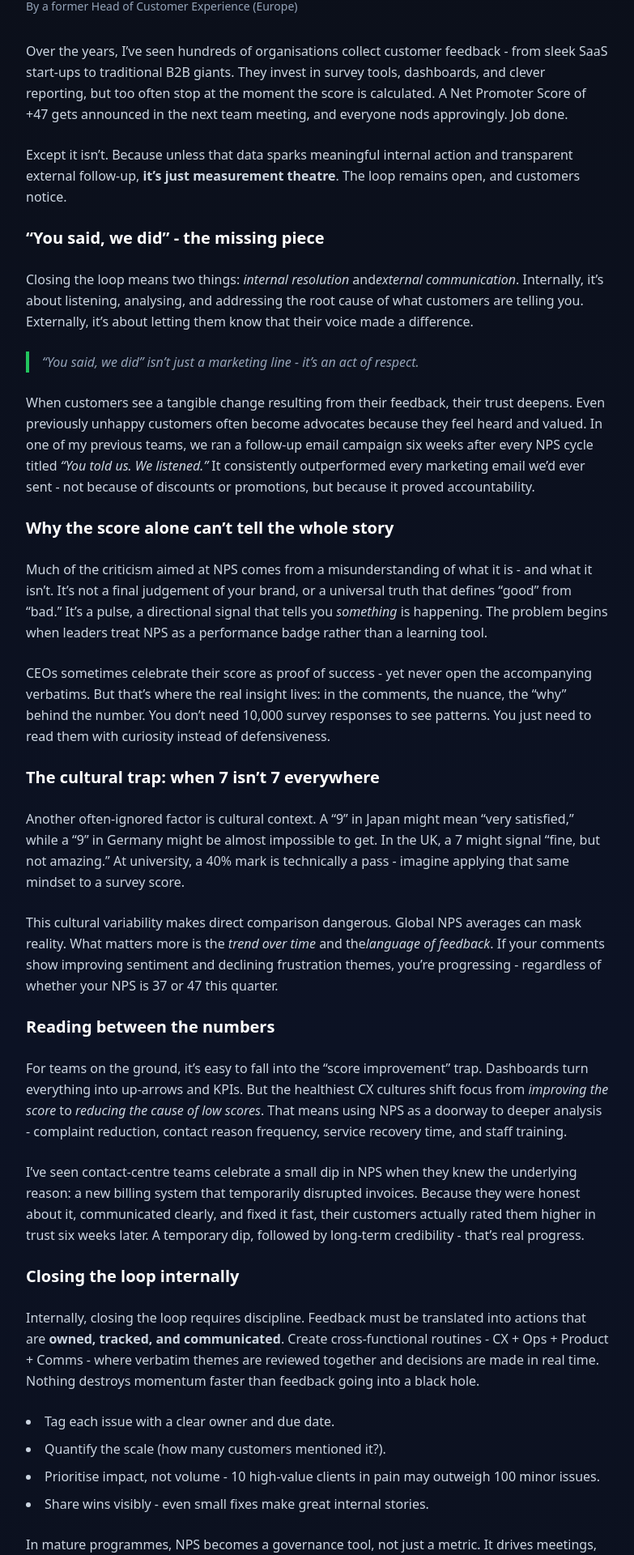
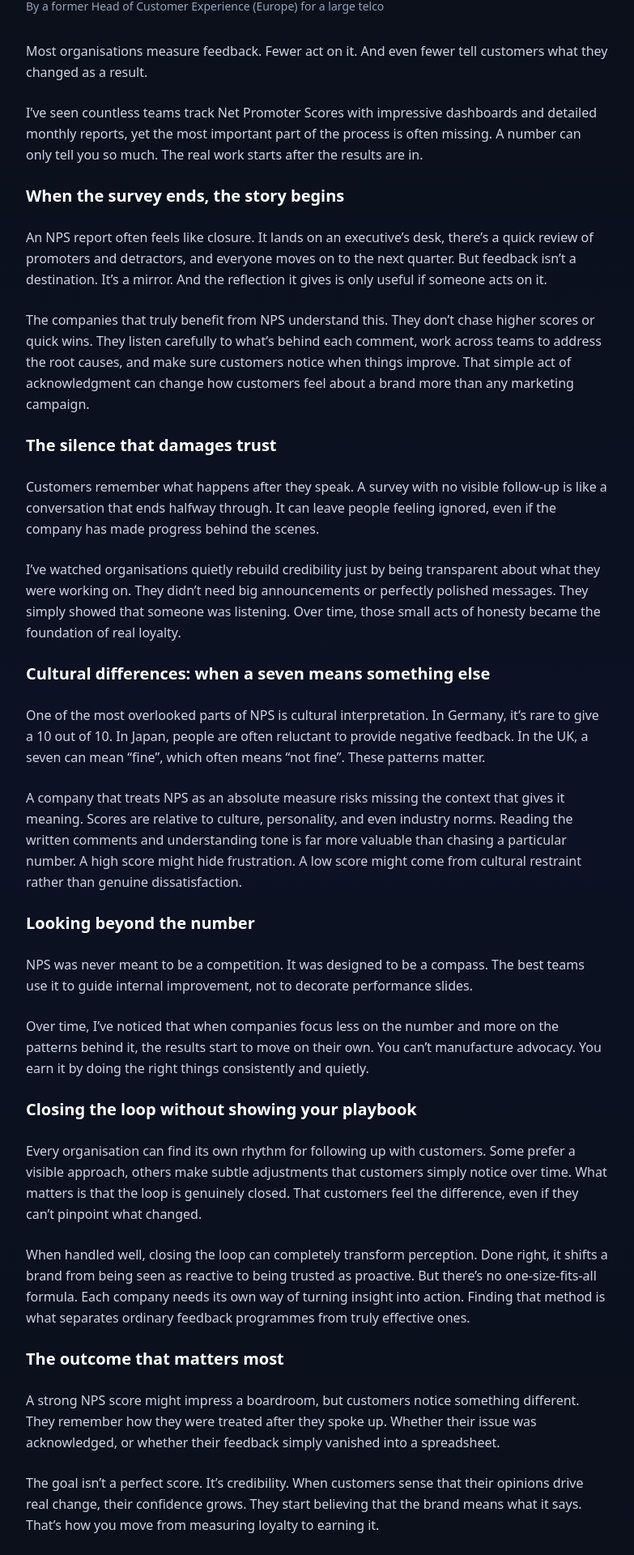
Before and after one commit to CasparRitchie/npsme-site, a React (Vite) app: page /blog/closing-the-loop in a window 1280 px wide. Shown: the part 235-2155 px from the top of the page at 81% size, without its empty margins (248-1031 px from the left). Built offline with nearby package versions, Linux system fonts and the light colour scheme.

Commit message:
updated blog wording

```diff
--- a/src/pages/BlogClosingTheLoop.jsx
+++ b/src/pages/BlogClosingTheLoop.jsx
@@ -9,169 +9,147 @@ export default function BlogClosingTheLoop() {
       <Seo
         path="/blog/closing-the-loop"
         title="Beyond the Score: Why Closing the Loop Builds Trust | NPS Me"
-        description="Why the real value of Net Promoter Score (NPS) lies not in the number itself, but in how you act on feedback - closing the loop internally, fixing issues, and showing customers they’ve been heard."
+        description="Customer feedback isn't valuable until you act on it. Learn why closing the loop, reading beyond the NPS score, and understanding cultural context build lasting customer trust."
       />
 
       <div className="mx-auto max-w-3xl px-6 py-12">
         <p className="text-xs uppercase tracking-widest text-[#22C55E] mb-4">
           Blog • Customer Experience
         </p>
-
         <h1 className="text-3xl md:text-4xl font-semibold text-white leading-tight">
           Beyond the Score: Why Closing the Loop Builds Trust
         </h1>
         <p className="mt-3 text-slate-400 text-sm">
-          By a former Head of Customer Experience (Europe)
+          By a former Head of Customer Experience (Europe) for a large telco
         </p>
 
         <div className="mt-8 space-y-6 text-slate-300 leading-relaxed">
           <p>
-            Over the years, I’ve seen hundreds of organisations collect customer feedback -
-            from sleek SaaS start-ups to traditional B2B giants. They invest in survey tools,
-            dashboards, and clever reporting, but too often stop at the moment the score
-            is calculated. A Net Promoter Score of +47 gets announced in the next team meeting,
-            and everyone nods approvingly. Job done.
+            Most organisations measure feedback. Fewer act on it. And even fewer
+            tell customers what they changed as a result.
           </p>
+
           <p>
-            Except it isn’t. Because unless that data sparks meaningful internal action and
-            transparent external follow-up, <strong>it’s just measurement theatre</strong>.
-            The loop remains open, and customers notice.
+            I’ve seen countless teams track Net Promoter Scores with impressive
+            dashboards and detailed monthly reports, yet the most important part
+            of the process is often missing. A number can only tell you so much.
+            The real work starts after the results are in.
           </p>
 
           <h2 className="text-xl font-semibold text-white mt-10">
-            “You said, we did” - the missing piece
+            When the survey ends, the story begins
           </h2>
           <p>
-            Closing the loop means two things: <em>internal resolution</em> and
-            <em>external communication</em>. Internally, it’s about listening, analysing, and
-            addressing the root cause of what customers are telling you. Externally, it’s
-            about letting them know that their voice made a difference.
+            An NPS report often feels like closure. It lands on an executive’s
+            desk, there’s a quick review of promoters and detractors, and
+            everyone moves on to the next quarter. But feedback isn’t a
+            destination. It’s a mirror. And the reflection it gives is only
+            useful if someone acts on it.
           </p>
-          <blockquote className="border-l-4 border-[#22C55E] pl-4 italic text-slate-400">
-            “You said, we did” isn’t just a marketing line - it’s an act of respect.
-          </blockquote>
+
           <p>
-            When customers see a tangible change resulting from their feedback, their trust
-            deepens. Even previously unhappy customers often become advocates because they
-            feel heard and valued. In one of my previous teams, we ran a follow-up email campaign
-            six weeks after every NPS cycle titled <em>“You told us. We listened.”</em> It
-            consistently outperformed every marketing email we’d ever sent - not because of
-            discounts or promotions, but because it proved accountability.
+            The companies that truly benefit from NPS understand this. They don’t
+            chase higher scores or quick wins. They listen carefully to what’s
+            behind each comment, work across teams to address the root causes,
+            and make sure customers notice when things improve. That simple act
+            of acknowledgment can change how customers feel about a brand more
+            than any marketing campaign.
           </p>
 
           <h2 className="text-xl font-semibold text-white mt-10">
-            Why the score alone can’t tell the whole story
+            The silence that damages trust
           </h2>
           <p>
-            Much of the criticism aimed at NPS comes from a misunderstanding of what it is
-            - and what it isn’t. It’s not a final judgement of your brand, or a universal
-            truth that defines “good” from “bad.” It’s a pulse, a directional signal that
-            tells you <em>something</em> is happening. The problem begins when leaders treat
-            NPS as a performance badge rather than a learning tool.
+            Customers remember what happens after they speak. A survey with no
+            visible follow-up is like a conversation that ends halfway through.
+            It can leave people feeling ignored, even if the company has made
+            progress behind the scenes.
           </p>
+
           <p>
-            CEOs sometimes celebrate their score as proof of success - yet never open the
-            accompanying verbatims. But that’s where the real insight lives: in the comments,
-            the nuance, the “why” behind the number. You don’t need 10,000 survey responses to
-            see patterns. You just need to read them with curiosity instead of defensiveness.
+            I’ve watched organisations quietly rebuild credibility just by being
+            transparent about what they were working on. They didn’t need big
+            announcements or perfectly polished messages. They simply showed
+            that someone was listening. Over time, those small acts of honesty
+            became the foundation of real loyalty.
           </p>
 
           <h2 className="text-xl font-semibold text-white mt-10">
-            The cultural trap: when 7 isn’t 7 everywhere
+            Cultural differences: when a seven means something else
           </h2>
           <p>
-            Another often-ignored factor is cultural context. A “9” in Japan might mean
-            “very satisfied,” while a “9” in Germany might be almost impossible to get.
-            In the UK, a 7 might signal “fine, but not amazing.” At university, a 40% mark
-            is technically a pass - imagine applying that same mindset to a survey score.
+            One of the most overlooked parts of NPS is cultural interpretation.
+            In Germany, it’s rare to give a 10 out of 10. In Japan, people are
+            often reluctant to provide negative feedback. In the UK, a seven can
+            mean “fine”, which often means “not fine”. These patterns matter.
           </p>
+
           <p>
-            This cultural variability makes direct comparison dangerous. Global NPS averages
-            can mask reality. What matters more is the <em>trend over time</em> and the
-            <em>language of feedback</em>. If your comments show improving sentiment and
-            declining frustration themes, you’re progressing - regardless of whether your NPS
-            is 37 or 47 this quarter.
+            A company that treats NPS as an absolute measure risks missing the
+            context that gives it meaning. Scores are relative to culture,
+            personality, and even industry norms. Reading the written comments
+            and understanding tone is far more valuable than chasing a
+            particular number. A high score might hide frustration. A low score
+            might come from cultural restraint rather than genuine dissatisfaction.
           </p>
 
           <h2 className="text-xl font-semibold text-white mt-10">
-            Reading between the numbers
+            Looking beyond the number
           </h2>
           <p>
-            For teams on the ground, it’s easy to fall into the “score improvement” trap.
-            Dashboards turn everything into up-arrows and KPIs. But the healthiest CX cultures
-            shift focus from <em>improving the score</em> to <em>reducing the cause of low
-            scores</em>. That means using NPS as a doorway to deeper analysis - complaint
-            reduction, contact reason frequency, service recovery time, and staff training.
+            NPS was never meant to be a competition. It was designed to be a
+            compass. The best teams use it to guide internal improvement, not to
+            decorate performance slides.
           </p>
+
           <p>
-            I’ve seen contact-centre teams celebrate a small dip in NPS when they knew the
-            underlying reason: a new billing system that temporarily disrupted invoices.
-            Because they were honest about it, communicated clearly, and fixed it fast, their
-            customers actually rated them higher in trust six weeks later. A temporary dip,
-            followed by long-term credibility - that’s real progress.
+            Over time, I’ve noticed that when companies focus less on the number
+            and more on the patterns behind it, the results start to move on
+            their own. You can’t manufacture advocacy. You earn it by doing the
+            right things consistently and quietly.
           </p>
 
           <h2 className="text-xl font-semibold text-white mt-10">
-            Closing the loop internally
+            Closing the loop without showing your playbook
           </h2>
           <p>
-            Internally, closing the loop requires discipline. Feedback must be translated
-            into actions that are <strong>owned, tracked, and communicated</strong>. Create
-            cross-functional routines - CX + Ops + Product + Comms - where verbatim themes
-            are reviewed together and decisions are made in real time. Nothing destroys
-            momentum faster than feedback going into a black hole.
+            Every organisation can find its own rhythm for following up with
+            customers. Some prefer a visible approach, others make subtle
+            adjustments that customers simply notice over time. What matters is
+            that the loop is genuinely closed. That customers feel the difference,
+            even if they can’t pinpoint what changed.
           </p>
-          <ul className="list-disc list-inside space-y-2">
-            <li>Tag each issue with a clear owner and due date.</li>
-            <li>Quantify the scale (how many customers mentioned it?).</li>
-            <li>Prioritise impact, not volume - 10 high-value clients in pain may outweigh 100 minor issues.</li>
-            <li>Share wins visibly - even small fixes make great internal stories.</li>
-          </ul>
+
           <p>
-            In mature programmes, NPS becomes a governance tool, not just a metric.
-            It drives meetings, sets priorities, and connects customer reality to company action.
+            When handled well, closing the loop can completely transform
+            perception. Done right, it shifts a brand from being seen as
+            reactive to being trusted as proactive. But there’s no one-size-fits-all
+            formula. Each company needs its own way of turning insight into action.
+            Finding that method is what separates ordinary feedback programmes
+            from truly effective ones.
           </p>
 
           <h2 className="text-xl font-semibold text-white mt-10">
-            Communicating back to customers
+            The outcome that matters most
           </h2>
           <p>
-            Once internal fixes are complete, close the loop externally. Don’t overthink it -
-            authenticity beats polish. A short email, social post, or blog section titled
-            “You said, we did” works wonders. Customers rarely expect perfection, but they
-            deeply value transparency.
-          </p>
-          <p>
-            Examples of effective follow-ups include:
-          </p>
-          <ul className="list-disc list-inside space-y-2">
-            <li>Highlighting the top three changes made based on recent feedback.</li>
-            <li>Thanking respondents publicly for their honesty.</li>
-            <li>Inviting them to check back or re-evaluate after the fix.</li>
-          </ul>
-          <p>
-            The moment customers see their words reflected in your roadmap, they understand
-            that your surveys weren’t just data collection - they were a conversation.
+            A strong NPS score might impress a boardroom, but customers notice
+            something different. They remember how they were treated after they
+            spoke up. Whether their issue was acknowledged, or whether their
+            feedback simply vanished into a spreadsheet.
           </p>
 
-          <h2 className="text-xl font-semibold text-white mt-10">
-            Final thoughts
-          </h2>
           <p>
-            Closing the loop is where feedback turns into growth. It’s where measurement ends
-            and improvement begins. Every open survey response represents a small act of trust
-            - someone giving you a moment of their time to make your business better.
-          </p>
-          <p>
-            If your organisation can take that gift, act on it, and show visible change,
-            you’ll earn something more powerful than a high NPS score:
-            <strong> customer belief that their voice matters</strong>.
+            The goal isn’t a perfect score. It’s credibility. When customers
+            sense that their opinions drive real change, their confidence grows.
+            They start believing that the brand means what it says. That’s how
+            you move from measuring loyalty to earning it.
           </p>
         </div>
 
         <div className="mt-10 pt-6 border-t border-white/10 text-center">
           <p className="text-slate-400 text-sm">
-            Want to build a stronger feedback loop in your organisation?
+            Want to turn your customer feedback into real growth?
           </p>
           <div className="mt-4 flex flex-col sm:flex-row justify-center gap-3">
             <Link
```
